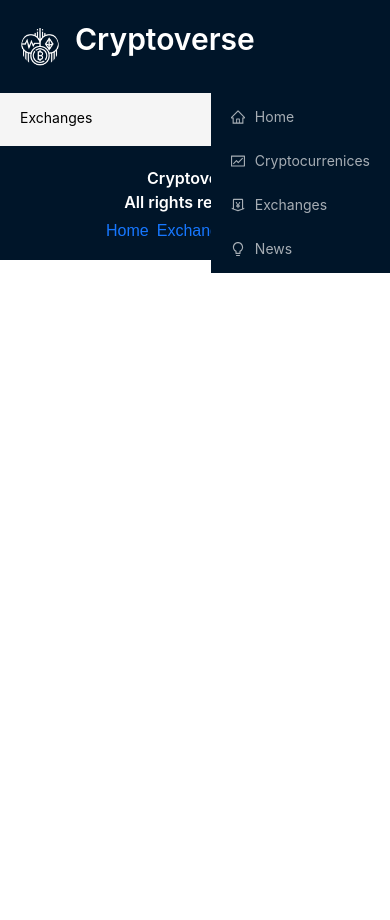
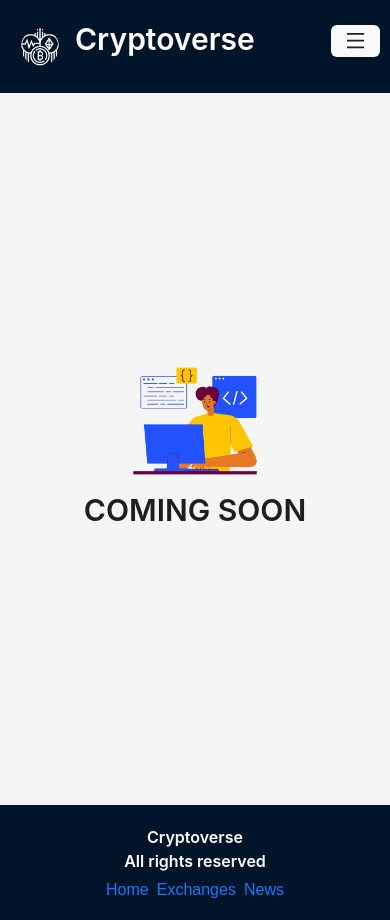
Before and after one commit to jumankaushik/cryptoverse-app, a React (Vite) app: page /exchanges in a window 390 px wide. Before the commit the page ends 844 px from the top, so only its background shows below. Built offline with nearby package versions, Linux system fonts and the light colour scheme.

Commit message:
Navbar responsive for smaller screen 🥰

```diff
--- a/src/App.css
+++ b/src/App.css
@@ -399,6 +399,23 @@ a:hover {
     margin-top: 20px !important;
 }
 
+.exchanges-card-container {
+    min-height: 80vh !important;
+    display: flex;
+    justify-content: center;
+    align-items: center;
+    flex-direction: column !important;
+}
+
+.exchanges-image {
+    height: 40%;
+    width: 40%;
+}
+
+.exchanges-heading {
+    text-transform: uppercase;
+}
+
 .footer {
     background-color: #001529;
     display: flex;
--- a/src/components/Exchanges.jsx
+++ b/src/components/Exchanges.jsx
@@ -1,9 +1,18 @@
-import React from 'react'
+import React from "react";
+import { Row, Typography, Col } from "antd";
 
+import BgImage from "../images/full-stack.png";
+
+// Exchanges (Commin Soon)
 const Exchanges = () => {
   return (
-    <div>Exchanges</div>
-  )
-}
+    <Col gutter={[32, 32]} className="exchanges-card-container">
+      <img src={BgImage} alt="Coming Soon" className="exchanges-image" loading="lazy" />
+      <Typography.Title level={2} className="exchanges-heading">
+        Coming Soon
+      </Typography.Title>
+    </Col>
+  );
+};
 
-export default Exchanges
+export default Exchanges;
--- a/src/components/Navbar.jsx
+++ b/src/components/Navbar.jsx
@@ -1,4 +1,4 @@
-import React from 'react'
+import React, { useState, useEffect } from 'react'
 import { Button, Menu, Typography, Avatar } from "antd";
 import { Link } from 'react-router-dom';
 import { HomeOutlined, MoneyCollectOutlined, BulbOutlined, FundOutlined, MenuOutlined } from '@ant-design/icons';
@@ -6,6 +6,28 @@ import icon from "../images/cryptocurrency.png";
 
 
 export default function Navbar(){
+
+    const [activeMenu, setActiveMenu] = useState(true)
+    const [screenSize, setScreenSize] = useState(null)
+
+    useEffect(()=>{
+        const handleResize = () => setScreenSize(window.innerWidth)
+        window.addEventListener('resize', handleResize)
+
+        handleResize()
+
+        return () => window.removeEventListener('resize', handleResize)
+    }, [])
+
+    useEffect(() => {
+        if(screenSize < 768){
+            setActiveMenu(false)
+        }else {
+            setActiveMenu(true)
+        }
+    }, [screenSize])
+
+
     return (
       <div className="nav-container">
           <div className="logo-container">
@@ -13,10 +35,14 @@ export default function Navbar(){
               <Typography.Title level={2} className='logo'>
                   <Link to="/">Cryptoverse</Link>
               </Typography.Title>
-            {/* <Button className="menu-control-container">
-
-            </Button> */}
+              <Button
+                    className="menu-control-container"
+                    onClick={()=> setActiveMenu(!activeMenu)}
+                    >
+                        <MenuOutlined/>
+              </Button>
           </div>
+          {activeMenu && (
             <Menu theme='dark'>
               <Menu.Item icon={<HomeOutlined />}>
                   <Link to="/">Home</Link>
@@ -30,8 +56,8 @@ export default function Navbar(){
               <Menu.Item icon={<BulbOutlined />}>
                   <Link to="/news">News</Link>
               </Menu.Item>
-
             </Menu>
+          )}
       </div>
     )
 }
```
Also changed, not shown: src/images/full-stack.png (added). Lines whose indentation alone changed are shown as unchanged.
